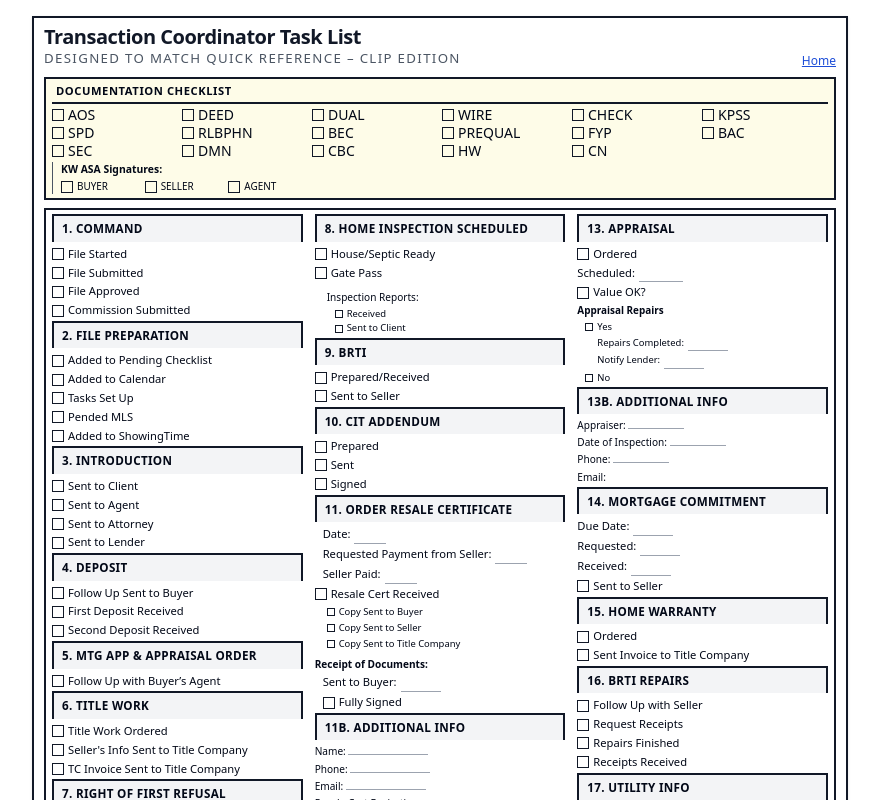
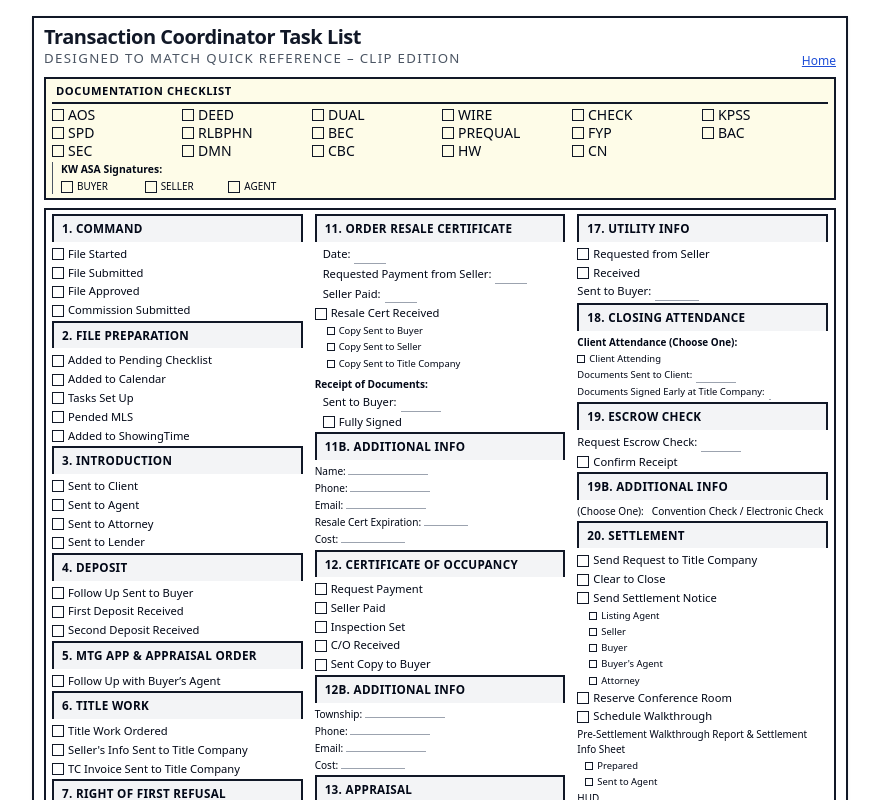
Before and after one commit to haydnphilipdesign/layout-rearrange-pdf, a React (Vite) app: page /transaction-task-list in a window 1280 px wide. Shown: the top 800 px of the page, without its empty margins (200-1079 px from the left). Built offline with nearby package versions, Linux system fonts and the light colour scheme.

Commit message:
Refactor: Adjust TransactionTaskList columns
Move sections 1-10 to column one.

```diff
--- a/src/pages/TransactionTaskList.tsx
+++ b/src/pages/TransactionTaskList.tsx
@@ -1,4 +1,3 @@
-
 import React from "react";
 import { cn } from "@/lib/utils";
 import { Checkbox } from "@/components/ui/checkbox";
@@ -46,7 +45,7 @@ const SmallChecklistItem = ({
   </div>
 );
 
-// --- Adjusted column sections for best balance ---
+// --- Updated column sections for better height balance and print fit ---
 const ChecklistColumnA = () => (
   <div className="flex flex-col gap-0.5">
     <SectionHeader>1. Command</SectionHeader>
@@ -84,11 +83,7 @@ const ChecklistColumnA = () => (
     <SectionHeader>7. Right of First Refusal</SectionHeader>
     <SmallChecklistItem label="Requested" />
     <SmallChecklistItem label="Received" />
-  </div>
-);
 
-const ChecklistColumnB = () => (
-  <div className="flex flex-col gap-0.5">
     <SectionHeader>8. Home Inspection Scheduled</SectionHeader>
     <SmallChecklistItem label="House/Septic Ready" />
     <SmallChecklistItem label="Gate Pass" />
@@ -106,7 +101,11 @@ const ChecklistColumnB = () => (
     <SmallChecklistItem label="Prepared" />
     <SmallChecklistItem label="Sent" />
     <SmallChecklistItem label="Signed" />
+  </div>
+);
 
+const ChecklistColumnB = () => (
+  <div className="flex flex-col gap-0.5">
     <SectionHeader>11. Order Resale Certificate</SectionHeader>
     <SmallChecklistItem label="Date:" className="pl-2" blankWidth="w-8" disableCheckbox />
     <SmallChecklistItem label="Requested Payment from Seller:" className="pl-2" blankWidth="w-8" disableCheckbox />
@@ -140,11 +139,7 @@ const ChecklistColumnB = () => (
     <span className="text-[0.63rem]">Phone: <span className="border-b border-gray-400 inline-block w-20"></span></span>
     <span className="text-[0.63rem]">Email: <span className="border-b border-gray-400 inline-block w-20"></span></span>
     <span className="text-[0.63rem]">Cost: <span className="border-b border-gray-400 inline-block w-16"></span></span>
-  </div>
-);
 
-const ChecklistColumnC = () => (
-  <div className="flex flex-col gap-0.5">
     <SectionHeader>13. Appraisal</SectionHeader>
     <SmallChecklistItem label="Ordered" />
     <SmallChecklistItem label="Scheduled:" blankWidth="w-11" disableCheckbox />
@@ -177,7 +172,11 @@ const ChecklistColumnC = () => (
     <SmallChecklistItem label="Request Receipts" />
     <SmallChecklistItem label="Repairs Finished" />
     <SmallChecklistItem label="Receipts Received" />
+  </div>
+);
 
+const ChecklistColumnC = () => (
+  <div className="flex flex-col gap-0.5">
     <SectionHeader>17. Utility Info</SectionHeader>
     <SmallChecklistItem label="Requested from Seller" />
     <SmallChecklistItem label="Received" />
@@ -266,12 +265,10 @@ const DocumentationChecklist = () => (
   </BorderedBox>
 );
 
-// --- Main page, 3-column optimized version ---
 const TransactionTaskList = () => {
   return (
     <div className="w-full flex flex-col items-center pt-4 pb-2 print:shadow-none bg-white">
       <BorderedBox className="max-w-[8.5in] min-h-[11in] mx-auto bg-white print:shadow-none print:border-2 border-gray-900 shadow px-2.5 pb-1 flex flex-col gap-1 justify-between" >
-        {/* Title and Quick Navigation */}
         <div className="flex justify-between items-end mt-0.5 mb-1">
           <div>
             <h1 className="text-[1.25rem] font-bold tracking-tight text-gray-900 leading-tight">Transaction Coordinator Task List</h1>
@@ -280,10 +277,8 @@ const TransactionTaskList = () => {
           <Link to="/" className="text-xs underline text-blue-700 print:hidden">Home</Link>
         </div>
 
-        {/* Documentation Checklist, always at top */}
         <DocumentationChecklist />
 
-        {/* Three column layout in a visually strong border box */}
         <BorderedBox className="border-2 border-gray-900 mb-1 pt-1 pb-0.5 px-1.5">
           <div className="grid grid-cols-3 gap-x-3 gap-y-1">
             <ChecklistColumnA />
@@ -292,7 +287,6 @@ const TransactionTaskList = () => {
           </div>
         </BorderedBox>
 
-        {/* Footer */}
         <div className="flex justify-end pt-1 pb-0.5">
           <span className="text-[0.6rem] text-gray-400 pr-2">
             CLIP v{`${new Date().getFullYear()}`} • Transaction Task List Signature Edition™
```
